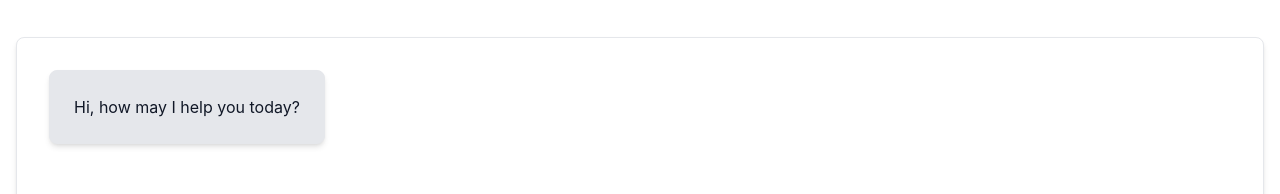
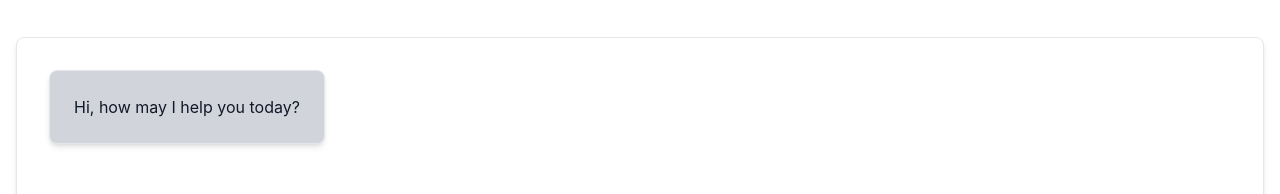
Before and after one commit to ATchibo/NASA_Spaceapps_Challenge, a React (Create React App) app in the folder frontend/: page / in a window 1280 px wide. Shown: the part 131-325 px from the top of the page. Built offline with nearby package versions, Linux system fonts and the light colour scheme.

Commit message:
small change

```diff
--- a/frontend/src/components/BotChatBubble.tsx
+++ b/frontend/src/components/BotChatBubble.tsx
@@ -11,8 +11,7 @@ const BotChatBubble = ({message}: BotChatBubbleProps) => {
             className="
                 inline-flex
                 max-w-[calc(100%-15rem)]
-                {/*bg-cyan-700*/}
-                bg-gray-200
+                bg-gray-300
                 mt-2
                 mb-2
             "
```
